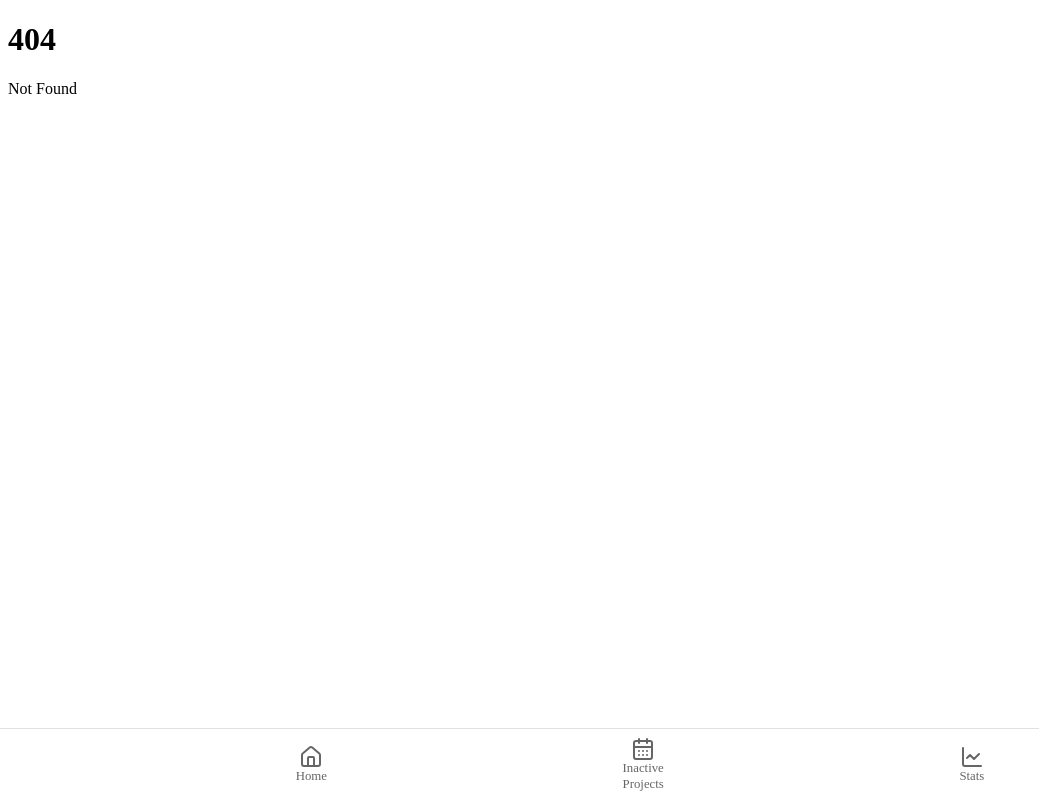
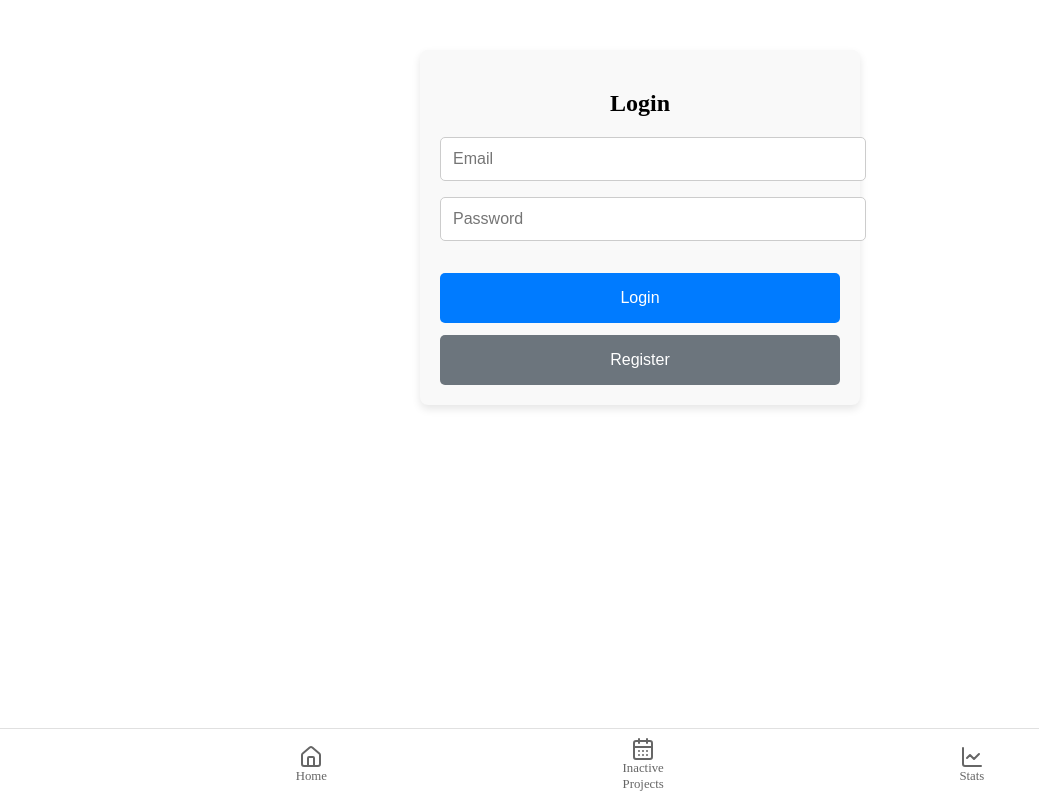
Before and after one commit to vee-b/hooked, a SvelteKit app: page /login in a window 1280 px wide. Before the commit this address had no page. Shown: the whole page, without its empty margins (0-1039 px from the left). Built offline with nearby package versions, Linux system fonts and the light colour scheme.

Commit message:
basic login and register page created (frontend)

```diff
--- a/src/routes/+page.svelte
+++ b/src/routes/+page.svelte
@@ -24,6 +24,9 @@
   };
 
   onMount(() => {
+    // TEMP NAV FOR LOGIN/REGISTER UI
+    goto(`/login`);
+
     fetchProjects();
   });
 
--- /dev/null
+++ b/src/routes/login/+page.svelte
@@ -0,0 +1,127 @@
+<script lang="ts">
+    import { writable } from 'svelte/store';
+    import { goto } from '$app/navigation';
+
+    let email = '';
+    let password = '';
+    let errorMessage = writable('');
+
+    // Simulate a login API request (you can replace this with your real API call)
+    const login = async () => {
+      if (!email || !password) {
+        errorMessage.set('Please fill in both fields.');
+        return;
+      }
+
+      // Simulate API request here (e.g., fetch to your backend)
+      const user = { email, password }; // Replace with real API call
+      if (user.email === 'test@example.com' && user.password === 'password') {
+        goto('/dashboard'); // Redirect on success
+      } else {
+        errorMessage.set('Invalid credentials, please try again.');
+      }
+    };
+  </script>
+
+  <style>
+    .login-container {
+      max-width: 400px;
+      margin: 50px auto;
+      padding: 20px;
+      background-color: #f9f9f9;
+      border-radius: 8px;
+      box-shadow: 0 4px 8px rgba(0, 0, 0, 0.1);
+      text-align: center;
+    }
+
+    .login-form {
+      display: flex;
+      flex-direction: column;
+    }
+
+    .input-field {
+      margin-bottom: 1rem;
+      padding: 0.75rem;
+      font-size: 1rem;
+      border: 1px solid #ccc;
+      border-radius: 5px;
+      width: 100%;
+    }
+
+    .input-field:focus {
+      border-color: #007bff;
+      outline: none;
+    }
+
+    .error-message {
+      color: red;
+      margin-bottom: 1rem;
+    }
+
+    .button-container {
+      display: flex;
+      flex-direction: column;
+      gap: 0.75rem;
+      margin-top: 1rem;
+    }
+
+    .submit-button,
+    .register-button {
+      padding: 1rem;
+      border: none;
+      border-radius: 5px;
+      cursor: pointer;
+      font-size: 1rem;
+      width: 100%;
+    }
+
+    .submit-button {
+      background-color: #007bff;
+      color: white;
+    }
+
+    .submit-button:hover {
+      background-color: #0056b3;
+    }
+
+    .register-button {
+      background-color: #6c757d;
+      color: white;
+    }
+
+    .register-button:hover {
+      background-color: #5a6268;
+    }
+  </style>
+
+  <div class="login-container">
+    <h2>Login</h2>
+
+    <!-- Conditional rendering for error message -->
+    {#if $errorMessage}
+      <div class="error-message">{$errorMessage}</div>
+    {/if}
+
+    <form class="login-form" on:submit|preventDefault={login}>
+      <input
+        type="email"
+        class="input-field"
+        placeholder="Email"
+        bind:value={email}
+        required
+      />
+
+      <input
+        type="password"
+        class="input-field"
+        placeholder="Password"
+        bind:value={password}
+        required
+      />
+
+      <div class="button-container">
+        <button type="submit" class="submit-button">Login</button>
+        <button type="button" class="register-button" on:click={() => goto('/register')}>Register</button>
+      </div>
+    </form>
+  </div>
--- /dev/null
+++ b/src/routes/register/+page.svelte
@@ -0,0 +1,140 @@
+<script lang="ts">
+    import { writable } from 'svelte/store';
+    import { goto } from '$app/navigation';
+
+    let email = '';
+    let password = '';
+    let confirmPassword = '';
+    let errorMessage = writable('');
+    let successMessage = writable('');
+
+    const register = async () => {
+      errorMessage.set('');
+      successMessage.set('');
+
+      if (!email || !password || !confirmPassword) {
+        errorMessage.set('Please fill in all fields.');
+        return;
+      }
+
+      if (password !== confirmPassword) {
+        errorMessage.set('Passwords do not match.');
+        return;
+      }
+
+      // Simulate an API request (Replace this with your real API call)
+      try {
+        const response = await fetch('/api/register', {
+          method: 'POST',
+          headers: { 'Content-Type': 'application/json' },
+          body: JSON.stringify({ email, password })
+        });
+
+        if (!response.ok) {
+          throw new Error('Registration failed. Try again.');
+        }
+
+        successMessage.set('Registration successful! Redirecting...');
+        setTimeout(() => goto('/login'), 2000); // Redirect after 2 seconds
+      } catch (error) {
+        if (error instanceof Error) {
+            errorMessage.set(error.message);
+        } else {
+            errorMessage.set('An unknown error occurred.');
+        }
+      }
+    };
+  </script>
+
+  <style>
+    .register-container {
+      max-width: 400px;
+      margin: 50px auto;
+      padding: 20px;
+      background-color: #f9f9f9;
+      border-radius: 8px;
+      box-shadow: 0 4px 8px rgba(0, 0, 0, 0.1);
+    }
+
+    .register-form {
+      display: flex;
+      flex-direction: column;
+    }
+
+    .input-field {
+      margin-bottom: 1rem;
+      padding: 0.75rem;
+      font-size: 1rem;
+      border: 1px solid #ccc;
+      border-radius: 5px;
+    }
+
+    .input-field:focus {
+      border-color: #007bff;
+      outline: none;
+    }
+
+    .error-message {
+      color: red;
+      margin-bottom: 1rem;
+    }
+
+    .success-message {
+      color: green;
+      margin-bottom: 1rem;
+    }
+
+    .submit-button {
+      padding: 1rem;
+      background-color: #007bff;
+      color: white;
+      border: none;
+      border-radius: 5px;
+      cursor: pointer;
+      font-size: 1rem;
+    }
+
+    .submit-button:hover {
+      background-color: #0056b3;
+    }
+  </style>
+
+  <div class="register-container">
+    <h2>Register</h2>
+
+    {#if $errorMessage}
+      <div class="error-message">{$errorMessage}</div>
+    {/if}
+
+    {#if $successMessage}
+      <div class="success-message">{$successMessage}</div>
+    {/if}
+
+    <form class="register-form" on:submit|preventDefault={register}>
+      <input
+        type="email"
+        class="input-field"
+        placeholder="Email"
+        bind:value={email}
+        required
+      />
+
+      <input
+        type="password"
+        class="input-field"
+        placeholder="Password"
+        bind:value={password}
+        required
+      />
+
+      <input
+        type="password"
+        class="input-field"
+        placeholder="Confirm Password"
+        bind:value={confirmPassword}
+        required
+      />
+
+      <button type="submit" class="submit-button">Register</button>
+    </form>
+  </div>
```
Also changed, not shown: src/routes/projectDetails/+page.svelte (+3 -4 lines).
